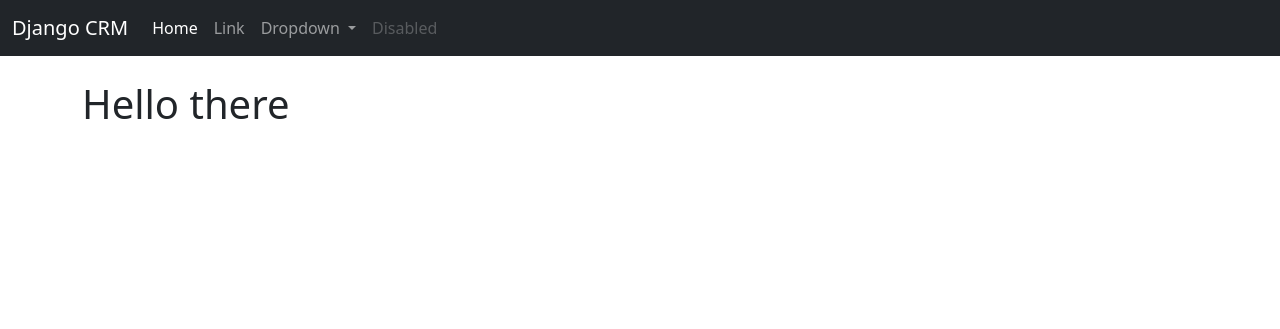
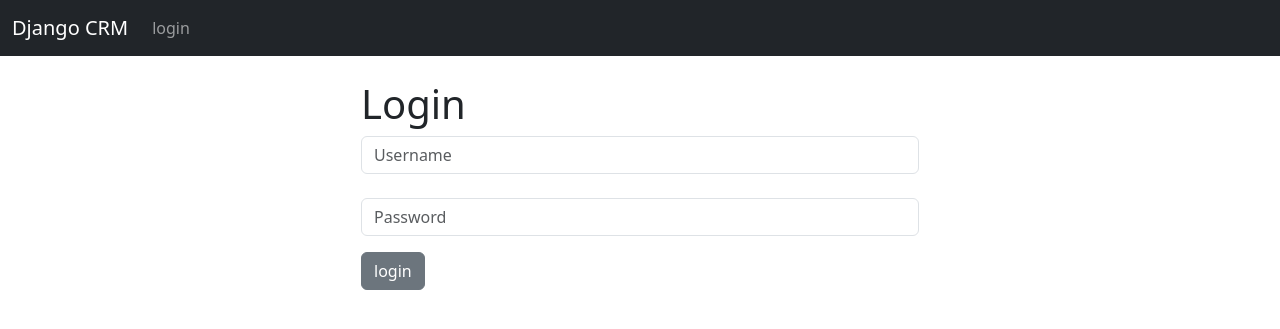
Before and after one commit to Mans-Alien/django_crm, a Django app: page / in a window 1280 px wide. Shown: the top 329 px of the page. Run offline with Django 4.2, Linux system fonts and the light colour scheme; some libraries are stand-ins or nearby versions.

Commit message:
add the css and js files of the bootstratp and edite the navbar

```diff
--- a/website/templates/base.html
+++ b/website/templates/base.html
@@ -11,6 +11,18 @@
 
     {% include "navbar.html" %}
     <div class="container mt-4">
+        {% if messages %}
+
+            {% for message in messages %}
+                <div class="alert alert-warning alert-dismissible fade show" role="alert">
+                  {{ message }}
+                  <button type="button" class="btn-close" data-bs-dismiss="alert" aria-label="Close"></button>
+                </div>
+            {% endfor %}
+
+        {% endif %}
+
+
         {% block content %}
         {% endblock %}
     </div>
--- a/website/templates/home.html
+++ b/website/templates/home.html
@@ -3,5 +3,28 @@
 {% extends 'base.html' %}
 
 {% block content %}
-    <h1>Hello there</h1>
+
+<div class="col-md-6 offset-md-3">
+    {% if user.is_authenticated %}
+
+    <h1> hello there </h1>
+    {% else %}
+    <h1>Login</h1>
+    <form method="Post" action="{% url 'home' %}">
+        {% csrf_token %}
+        <form>
+          <div class="mb-3">
+
+            <input type="text" class="form-control" name="username", placeholder="Username" required>
+          <div class="mb-3">
+            <br/>
+            <input type="password" class="form-control" name="password", placeholder="Password" required>
+          </div>
+          <button type="submit" class="btn btn-secondary">login</button>
+        </form>
+    </form>
+
+</div>
+{% endif %}
+
 {% endblock %}
--- a/website/templates/navbar.html
+++ b/website/templates/navbar.html
@@ -6,26 +6,20 @@
     </button>
     <div class="collapse navbar-collapse" id="navbarSupportedContent">
       <ul class="navbar-nav me-auto mb-2 mb-lg-0">
+
+        {% if user.is_authenticated  %}
         <li class="nav-item">
-          <a class="nav-link active" aria-current="page" href="#">Home</a>
+          <a class="nav-link" href="{% url 'logout' %}">logout</a>
         </li>
+
+        {% else %}
+
         <li class="nav-item">
-          <a class="nav-link" href="#">Link</a>
+          <a class="nav-link" href="{% url 'home' %}">login</a>
         </li>
-        <li class="nav-item dropdown">
-          <a class="nav-link dropdown-toggle" href="#" role="button" data-bs-toggle="dropdown" aria-expanded="false">
-            Dropdown
-          </a>
-          <ul class="dropdown-menu">
-            <li><a class="dropdown-item" href="#">Action</a></li>
-            <li><a class="dropdown-item" href="#">Another action</a></li>
-            <li><hr class="dropdown-divider"></li>
-            <li><a class="dropdown-item" href="#">Something else here</a></li>
-          </ul>
-        </li>
-        <li class="nav-item">
-          <a class="nav-link disabled" aria-disabled="true">Disabled</a>
-        </li>
+
+        {% endif %}
+
       </ul>
     </div>
   </div>
--- a/website/urls.py
+++ b/website/urls.py
@@ -3,4 +3,5 @@ from . import views
 
 urlpatterns = [
     path("", views.home, name = "home"),
+    path("logout/", views.logout_user, name = "logout"),
 ]
--- a/website/views.py
+++ b/website/views.py
@@ -1,5 +1,28 @@
-from django.shortcuts import render
+from django.shortcuts import render, redirect
+from django.contrib.auth import authenticate, login, logout
+from django.contrib import messages
 
 # Create your views here.
 def home(request):
-    return render(request, "home.html", {})
+    #check to see if logging in
+    if request.method == "POST":
+        username = request.POST['username']
+        password = request.POST['password']
+
+        #authenticate
+        user = authenticate(request, username=username, password= password)
+        if user is not None:
+            login(request, user)
+            messages.success(request, "Succesfully logged in")
+            return redirect("home")
+
+        else:
+            messages.success(request, "error, please make sure of the username and password and try again")
+            return redirect("home")
+    else:
+        return render(request, "home.html", {})
+
+def logout_user(request):
+    logout(request)
+    messages.success(request, "logout...")
+    return redirect("home")
```
